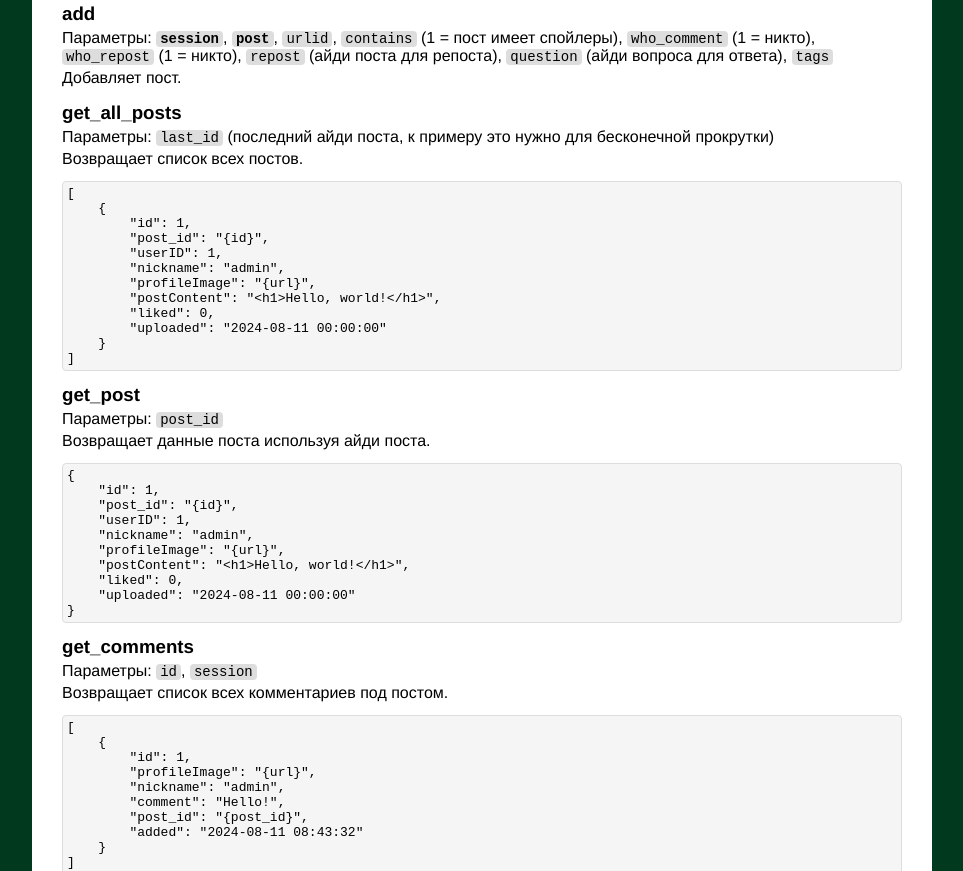
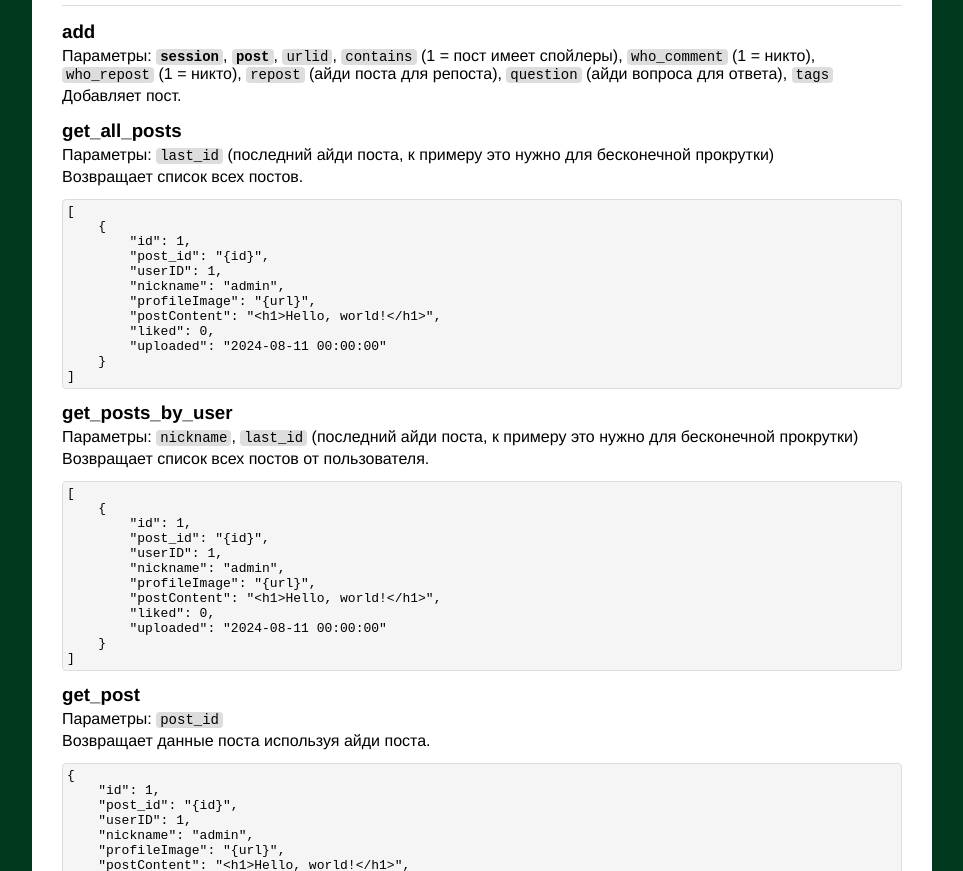
Before and after one commit to zhabbler/zhabbler.github.io, a plain HTML site: page docs/index.html in a window 1280 px wide. Shown: the part 1864-2735 px from the top of the page, without its empty margins (158-1121 px from the left). Drawn offline with Linux system fonts and the light colour scheme.

Commit message:
Update index.html

```diff
--- a/docs/index.html
+++ b/docs/index.html
@@ -97,6 +97,9 @@
                     </li>
                     <li>
                         <a href="#get_all_posts-func">get_all_posts</a>
+                    </li>
+                     <li>
+                        <a href="#get_posts_by_user-func">get_posts_by_user</a>
                     </li>
                     <li>
                         <a href="#get_post-func">get_post</a>
@@ -255,6 +258,30 @@
     }
 ]</pre>
             </div>
+            <div id="get_posts_by_user">
+                <h3>
+                    get_posts_by_user
+                </h3>
+                <p>
+                    Параметры: <code>nickname</code>, <code>last_id</code> (последний айди поста, к примеру это нужно для бесконечной прокрутки)
+                </p>
+                <p>
+                    Возвращает список всех постов от пользователя.
+                </p>
+                <pre class="prettyprint">
+[
+    {
+        "id": 1,
+        "post_id": "{id}",
+        "userID": 1,
+        "nickname": "admin",
+        "profileImage": "{url}",
+        "postContent": "&lt;h1&gt;Hello, world!&lt;/h1&gt;",
+        "liked": 0,
+        "uploaded": "2024-08-11 00:00:00"
+    }
+]</pre>
+            </div>
             <div id="get_post-func">
                 <h3>
                     get_post
```
